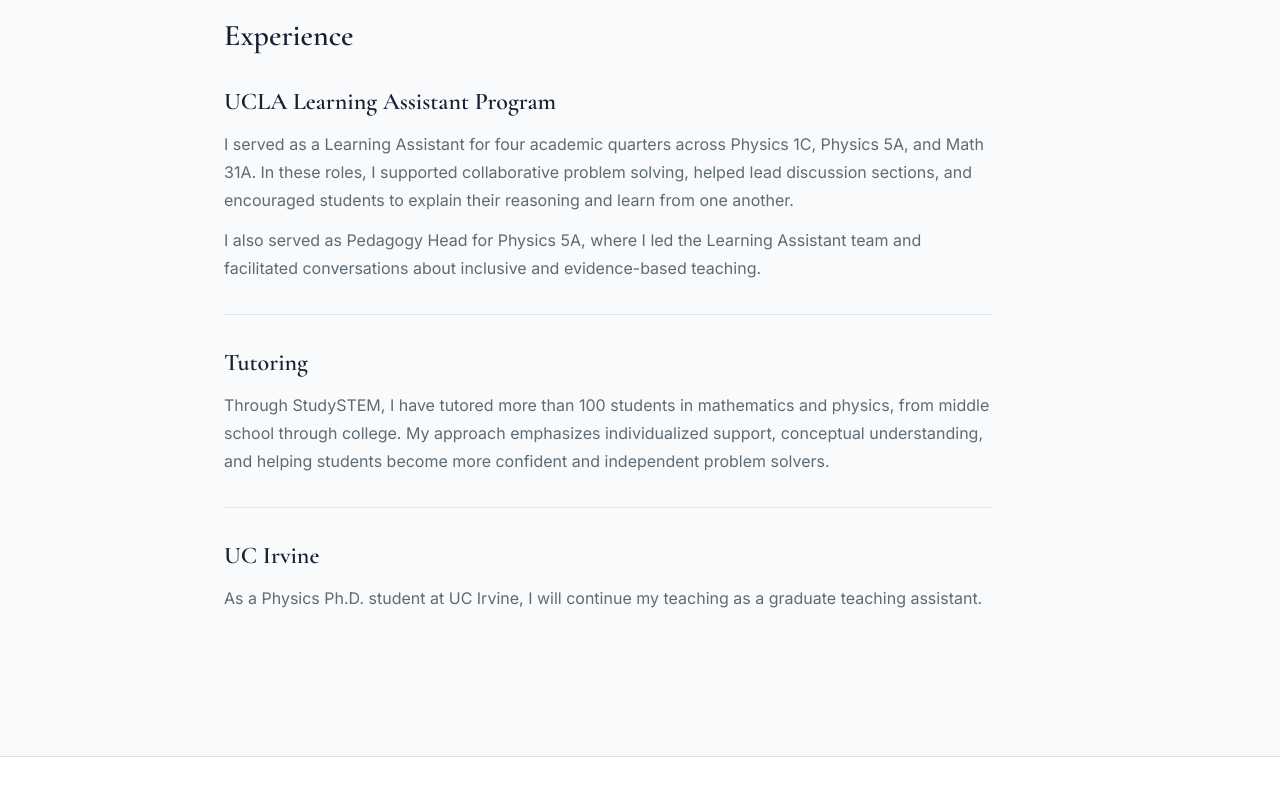
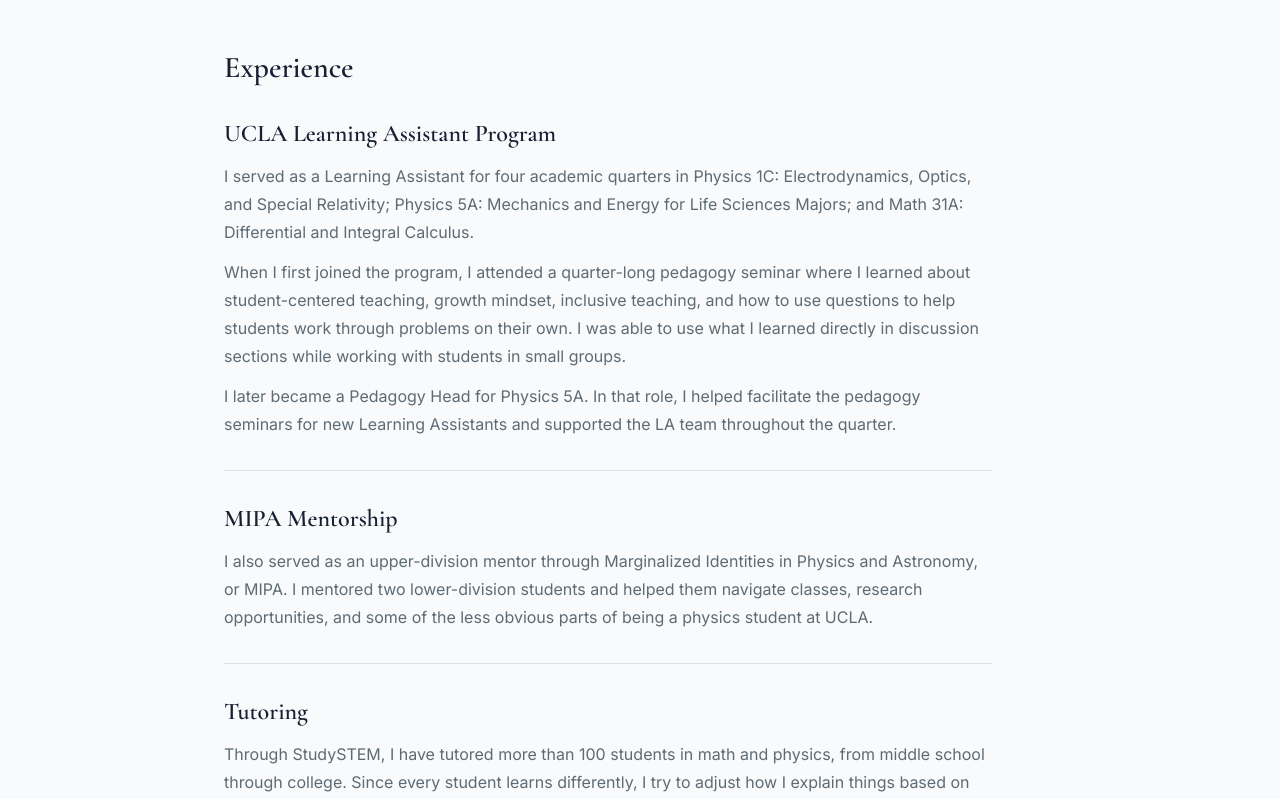
Before and after one commit to sophphelps/website, a Next.js app: page /teaching in a window 1280 px wide. Shown: the part 440-1239 px from the top of the page. Built offline with nearby package versions, Linux system fonts and the light colour scheme.

Commit message:
Update page.tsx

```diff
--- a/app/teaching/page.tsx
+++ b/app/teaching/page.tsx
@@ -9,9 +9,10 @@ export default function TeachingPage() {
         </h1>
 
         <p className="mt-6 text-lg leading-8 text-muted">
-          I care deeply about creating collaborative and inclusive learning
-          environments where students feel comfortable asking questions,
-          exploring ideas, and building confidence.
+          Teaching has become a really important part of my time in physics. I
+          enjoy helping students work through difficult material, become more
+          comfortable asking questions, and build confidence in their own
+          abilities.
         </p>
       </header>
 
@@ -33,17 +34,39 @@ export default function TeachingPage() {
             </h3>
 
             <p className="mt-3 leading-7 text-muted">
-              I served as a Learning Assistant for four academic quarters
-              across Physics 1C, Physics 5A, and Math 31A. In these roles, I
-              supported collaborative problem solving, helped lead discussion
-              sections, and encouraged students to explain their reasoning and
-              learn from one another.
+              I served as a Learning Assistant for four academic quarters in
+              Physics 1C: Electrodynamics, Optics, and Special Relativity;
+              Physics 5A: Mechanics and Energy for Life Sciences Majors; and
+              Math 31A: Differential and Integral Calculus.
             </p>
 
             <p className="mt-3 leading-7 text-muted">
-              I also served as Pedagogy Head for Physics 5A, where I led the
-              Learning Assistant team and facilitated conversations about
-              inclusive and evidence-based teaching.
+              When I first joined the program, I attended a quarter-long
+              pedagogy seminar where I learned about student-centered teaching,
+              growth mindset, inclusive teaching, and how to use questions to
+              help students work through problems on their own. I was able to
+              use what I learned directly in discussion sections while working
+              with students in small groups.
+            </p>
+
+            <p className="mt-3 leading-7 text-muted">
+              I later became a Pedagogy Head for Physics 5A. In that role, I
+              helped facilitate the pedagogy seminars for new Learning
+              Assistants and supported the LA team throughout the quarter.
+            </p>
+          </article>
+
+          <article className="border-t border-line pt-8">
+            <h3 className="font-serif text-2xl font-semibold text-ink">
+              MIPA Mentorship
+            </h3>
+
+            <p className="mt-3 leading-7 text-muted">
+              I also served as an upper-division mentor through Marginalized
+              Identities in Physics and Astronomy, or MIPA. I mentored two
+              lower-division students and helped them navigate classes,
+              research opportunities, and some of the less obvious parts of
+              being a physics student at UCLA.
             </p>
           </article>
 
@@ -53,11 +76,10 @@ export default function TeachingPage() {
             </h3>
 
             <p className="mt-3 leading-7 text-muted">
-              Through StudySTEM, I have tutored more than 100 students in
-              mathematics and physics, from middle school through college. My
-              approach emphasizes individualized support, conceptual
-              understanding, and helping students become more confident and
-              independent problem solvers.
+              Through StudySTEM, I have tutored more than 100 students in math
+              and physics, from middle school through college. Since every
+              student learns differently, I try to adjust how I explain things
+              based on what works best for them.
             </p>
           </article>
 
@@ -67,8 +89,9 @@ export default function TeachingPage() {
             </h3>
 
             <p className="mt-3 leading-7 text-muted">
-              As a Physics Ph.D. student at UC Irvine, I will continue my
-              teaching as a graduate teaching assistant.
+              As a Physics Ph.D. student at UC Irvine, I will continue teaching
+              as a graduate teaching assistant. I am looking forward to gaining
+              more experience and continuing to develop my teaching style.
             </p>
           </article>
         </div>
```
